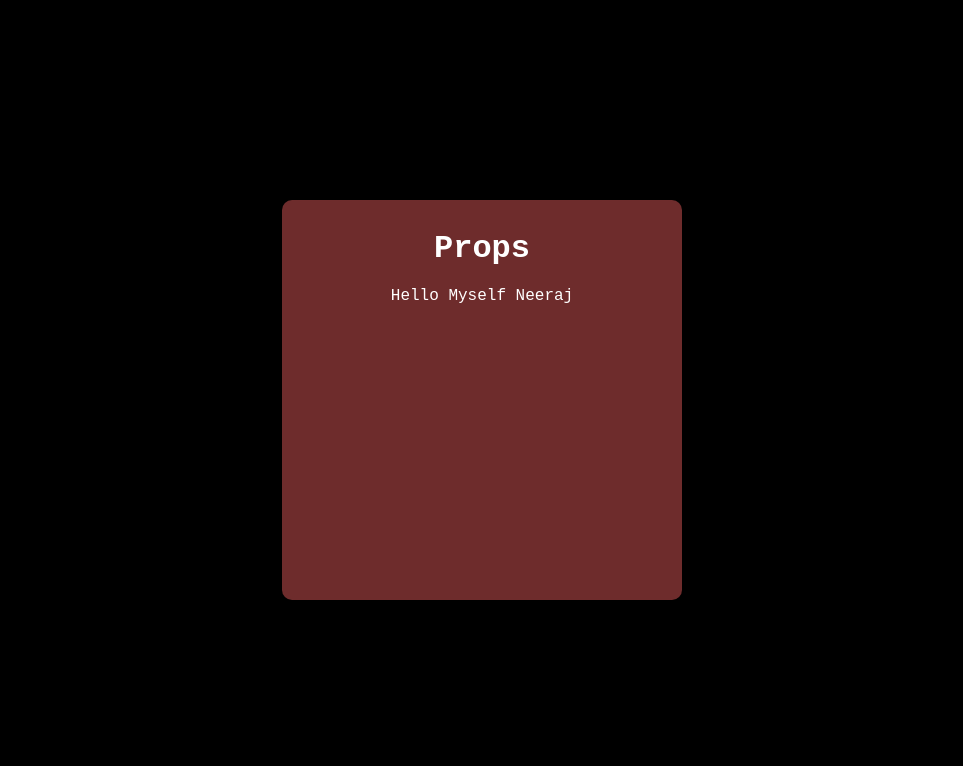
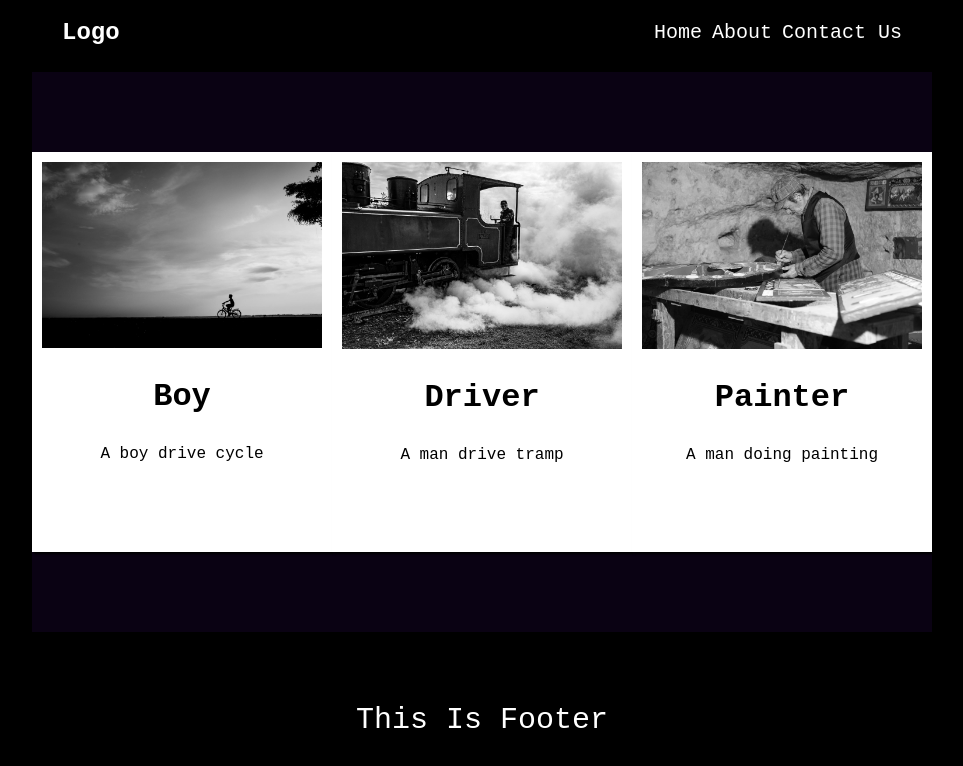
Before and after one commit to neerajgir/Ultimate-React, a React (Vite) app: page / in a window 1280 px wide. Shown: the top 766 px of the page, without its empty margins (158-1121 px from the left). Built offline with nearby package versions, Linux system fonts and the light colour scheme.

Commit message:
feat: refactor Hero component to use Card for image display and update styles in App.css

```diff
--- a/src/App.css
+++ b/src/App.css
@@ -22,10 +22,30 @@ nav ul {
 .hero{
   width: 100%;
   height: 70vh;
-  background-color: rgb(44, 18, 70);
+  background-color: rgb(10, 2, 19);
   display: flex;
   align-items: center;
   justify-content: space-evenly;
+}
+
+.card {
+  width: 300px;
+  height: 400px;
+  background-color: white;
+  display: flex;
+  flex-direction: column;
+  gap: 30px;
+  padding: 10px;
+  box-shadow: 2px 2px 2px black;
+
+}
+
+.card img {
+  width: 100%;
+}
+
+.card h1, p {
+  text-align: center;
 }
 
 .footer {
@@ -39,7 +59,7 @@ nav ul {
   font-size: 30px;
 }
 
-.props {
+/* .props {
   width: 400px;
   height: 400px;
   background-color: rgb(110, 44, 44);
@@ -51,4 +71,4 @@ nav ul {
   gap: 20px;
   padding: 30px;
   border-radius: 10px;
-}
+} */
--- a/src/App.jsx
+++ b/src/App.jsx
@@ -3,14 +3,14 @@ import Nav from "./components/Nav"
 import './App.css'
 import Hero from './components/Hero';
 import Footer from './components/Footer';
-import Props from "./components/Props"
+// import Props from "./components/Props"
 const App = () => {
   return (
     <>
-      {/* <Nav/> */}
-      {/* <Hero/> */}
-      {/* <Footer/> */}
-      <Props name={"Neeraj"}/>
+      <Nav/>
+      <Hero/>
+      <Footer/>
+      {/* <Props name={"Neeraj"}/> */}
     </>
   )
 }
--- /dev/null
+++ b/src/components/Card.jsx
@@ -0,0 +1,13 @@
+import React from 'react'
+
+const Card = (props) => {
+  return (
+    <div className="card">
+        <img src={props.image} alt="" />
+        <h1>{props.name}</h1>
+        <p>{props.about}</p>
+    </div>
+  )
+}
+
+export default Card
--- a/src/components/Hero.jsx
+++ b/src/components/Hero.jsx
@@ -2,12 +2,13 @@ import React from 'react'
 import Image1 from "../assets/1.jpg"
 import Image2 from "../assets/2.jpg"
 import Image3 from "../assets/3.jpg"
+import Card from './Card';
 const Hero = () => {
   return (
     <div className="hero">
-        <img src={Image1} alt="A boy drive cycle" width="500px"/>
-        <img src={Image2} alt="A man drive tramp" width="500px"/>
-        <img src={Image3} alt="A man doing painting" width="500px"/>
+      <Card name="Boy" about="A boy drive cycle" image={Image1}/>
+      <Card name="Driver" about="A man drive tramp" image={Image2}/>
+      <Card name="Painter" about="A man doing painting" image={Image3}/>
     </div>
   )
 }
--- a/src/index.css
+++ b/src/index.css
@@ -14,7 +14,7 @@ body {
     background-color: black;
 }
 
-#root {
+/* #root {
     display: flex;
     gap: 30px;
-}
+} */
```
